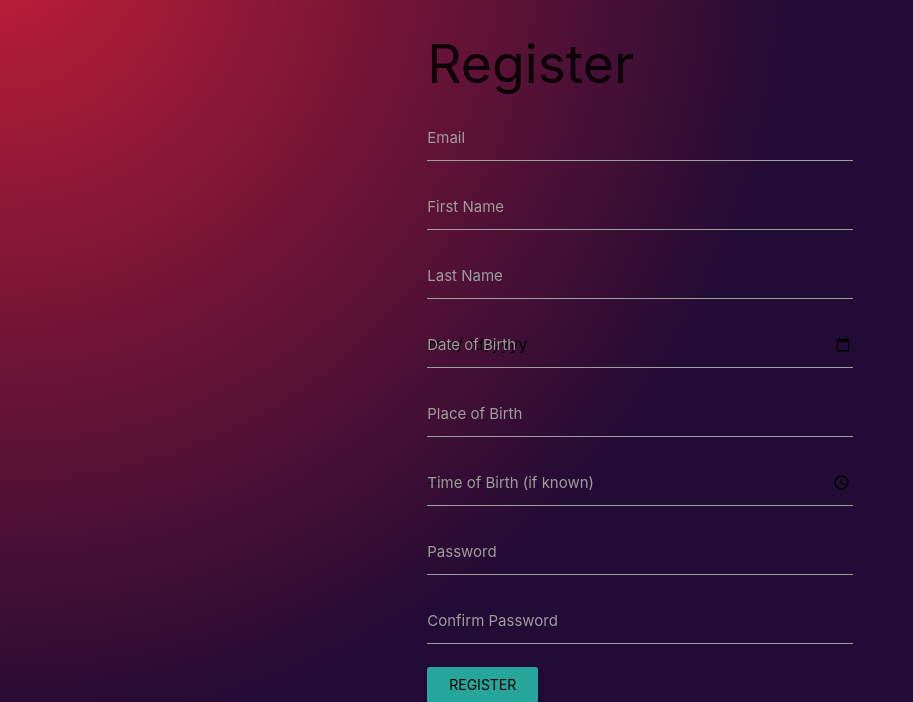
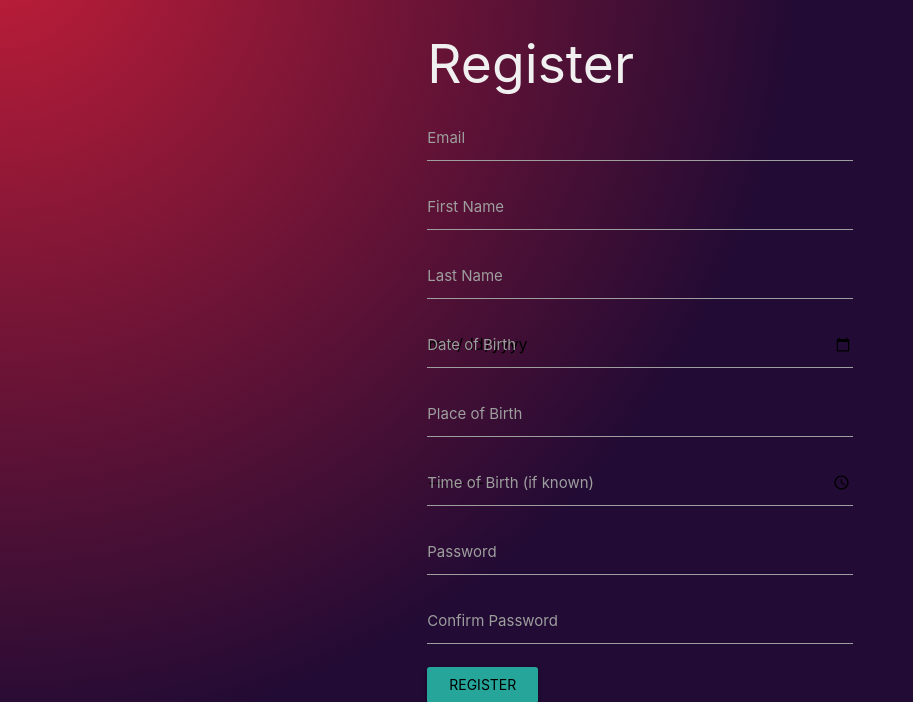
Before and after one commit to Ty-Thetravelguy/sebastian-oracle-tarot, a Flask app: page /register in a window 1280 px wide. Shown: the part 57-759 px from the top of the page, without its empty margins (0-913 px from the left). Run offline with Flask 3, Linux system fonts and the light colour scheme; some libraries are stand-ins or nearby versions.

Commit message:
Updated color of text on register.html

```diff
--- a/static/css/style.css
+++ b/static/css/style.css
@@ -16,7 +16,8 @@ html, body {
 
 /****************************Colors**************************/
 
-.select-wrapper input.select-dropdown {
+.select-wrapper input.select-dropdown,
+.light-color-text {
     color: #f0f0f0 ;
 }
 
--- a/templates/register.html
+++ b/templates/register.html
@@ -3,7 +3,7 @@
 <div class="container">
     <div class="row">
         <div class="col s12 m8 offset-m2 l6 offset-l3">
-            <h2>Register</h2>
+            <h2 class="light-color-text">Register</h2>
             <form method="POST" action="{{ url_for('register') }}">
                 {{ form.hidden_tag() }}
                 <div class="input-field">
```
